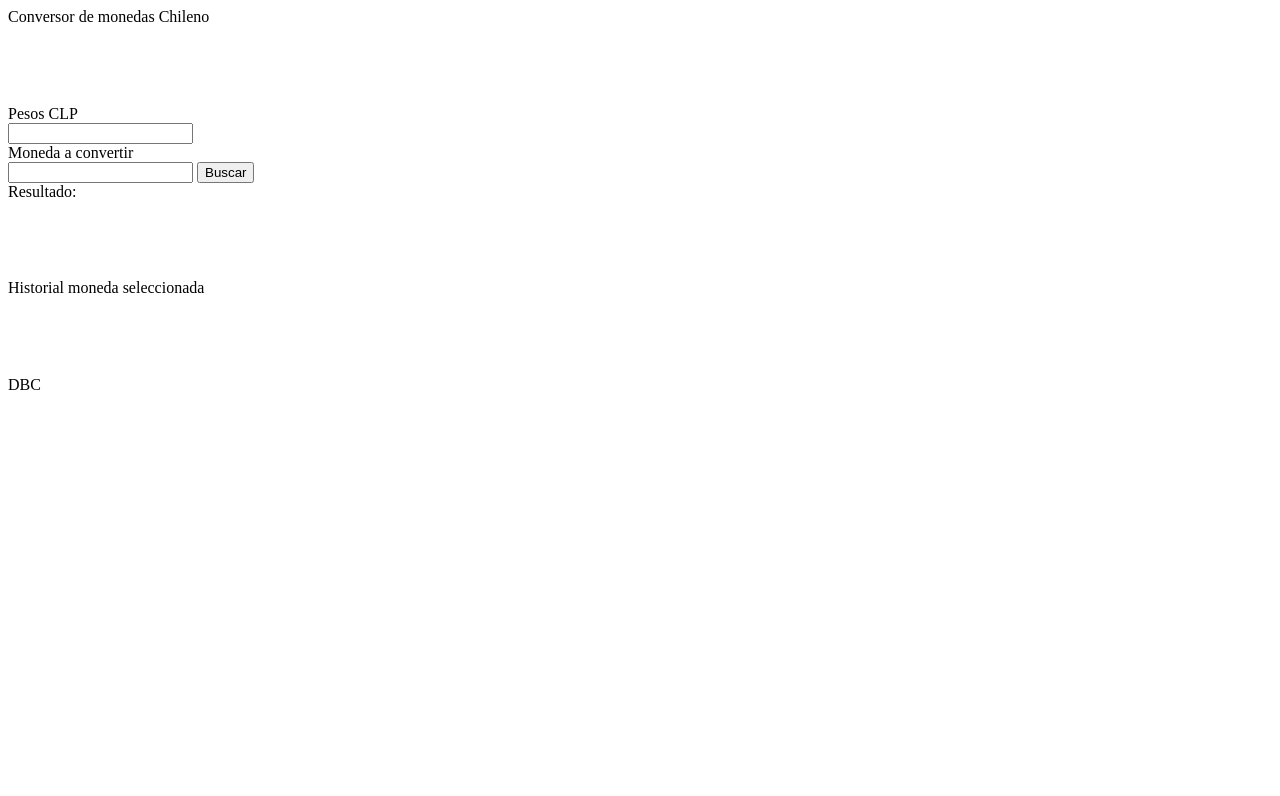
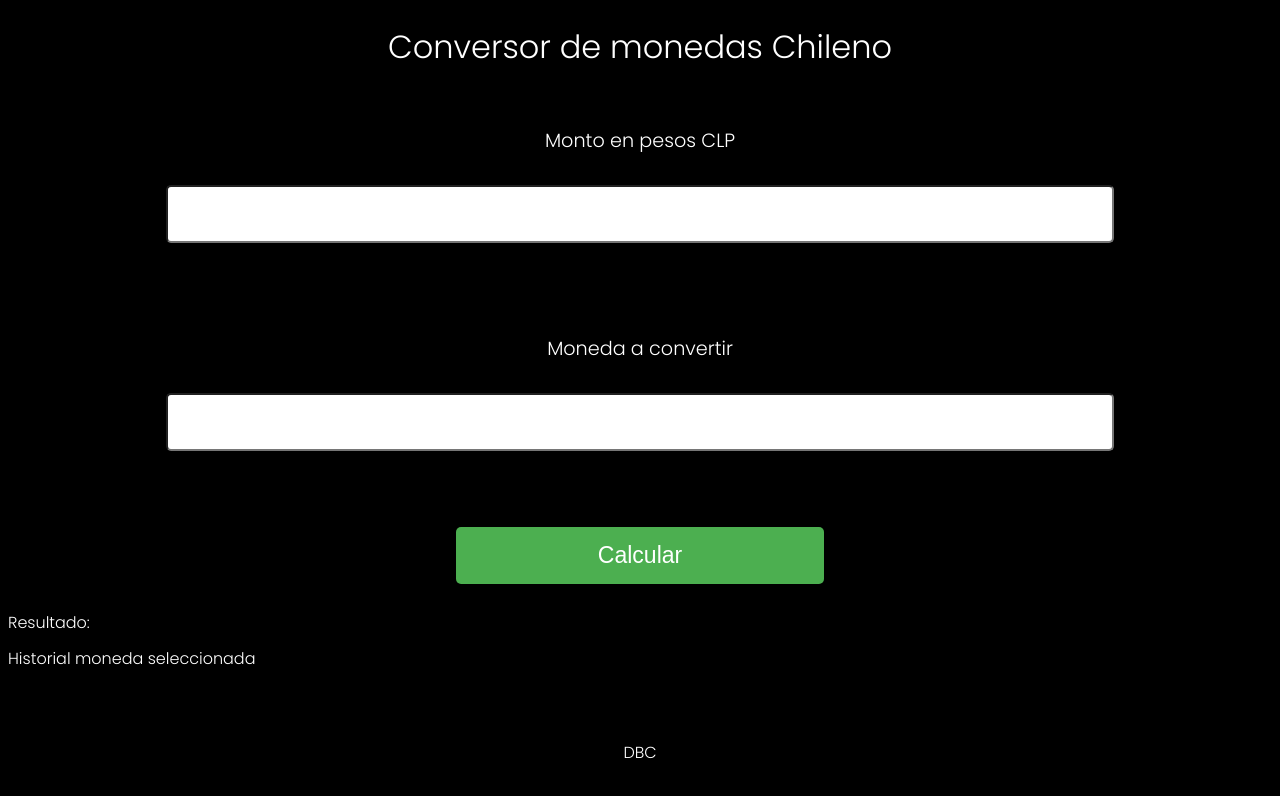
Before and after one commit to dbravoc/Conversor, a plain HTML site: page index.html in a window 1280 px wide. Drawn offline with Linux system fonts and the light colour scheme.

Commit message:
avances 5-11

```diff
--- a/assets/css/styles.css
+++ b/assets/css/styles.css
@@ -1,21 +1,81 @@
-html{
+body{
+    font-family: 'Poppins', sans-serif;
+    background-color: black;
+    color: #fff;
+}
+
+.layout{
     display: grid;
     grid-template-columns: 1fr;
-    grid-template-rows: 60% 40%;
+    grid-template-rows: 10% auto auto 10%;
     grid-template-areas:
-    "body-layout"
-    "footer-layout"
-    ;
+    "header-layout"
+    "input-layout"
+    "grafico-layout"
+    "footer-layout";
+    min-height: 100%;
+
 }
 
-body{
+.header{
+    display: flex;
+    grid-area: header-layout;
+    align-items: center;
+    justify-content: center;
+    font-size: xx-large;
+}
+
+.main-input{
     display: grid;
-    grid-area: "body-layout";
+    grid-area: input-layout;
+}
+
+.main-grafico{
+    display: grid;
+    grid-area: grafico-layout;
 }
 
 footer{
     display: flex;
-    grid-area: "footer-layout";
+    grid-area: footer-layout;
+    align-items: center;
+    justify-content: center;
+}
 
+.texto{
+    display: flex;
+    align-items: center;
+    justify-content: center;
+    margin: 10px;
+    padding: 10px;
+    font-size: larger;
+}
+
+.cuadro{
+    margin: 10px;
+    padding: 10px;
+}
+
+.boton{
+    background-color: #4CAF50;
+    color: #fff;
+    padding: 15px;
+    border: none;
+    border-radius: 5px;
+    cursor: pointer;
+    font-size: larger;
+    width: 30%;
+}
+
+input{
+    font-size: larger;
+    padding: 10px;
+    border-radius: 5px;
+    cursor: pointer;
+    font-size: larger;
+    width: 80%;
+    text-align: center;
+    font-family: 'Poppins', sans-serif;
+    color: #4CAF50;
 
 }
--- a/index.html
+++ b/index.html
@@ -1,34 +1,48 @@
 <html>
 <head>
 <link rel="stylesheet" href="assets/css/styles.css">
+<link rel="preconnect" href="https://fonts.googleapis.com">
+<link rel="preconnect" href="https://fonts.gstatic.com" crossorigin>
+<link href="https://fonts.googleapis.com/css2?family=Poppins:wght@100;200;300&family=Roboto:wght@100;700&display=swap" rel="stylesheet">
 </head>
 
+<div class="layout">
 <body>
-    <div>
+    <div class="header">
         Conversor de monedas Chileno
     </div>
-    <div>
-        <div>
-            Pesos CLP
+    <div class="main-input">
+        <div class="cuadro">
+            <div class="texto">
+                Monto en pesos CLP
+            </div>
+            <div class="texto">
+                <input type="number">
+            </div>
         </div>
-        <input type="text">
-        <div>
-            Moneda a convertir
+        <div class="cuadro">
+            <div class="texto">
+                Moneda a convertir
+            </div>
+            <div class="texto">
+                <input type="text">
+            </div>
         </div>
-        <input type="text">
-        <button>Buscar</button>
-        <div>
+        <div class="texto">
+            <button class="boton">Calcular</button>
+        </div>
+        <div class="Resultado">
             Resultado:
         </div>
     </div>
-    <div>
+    <div class="main-grafico">
         Historial moneda seleccionada
     </div>
 </body>
 
 <footer>
-DBC
+    DBC
 </footer>
-
+</div>
 
 </html>
```
